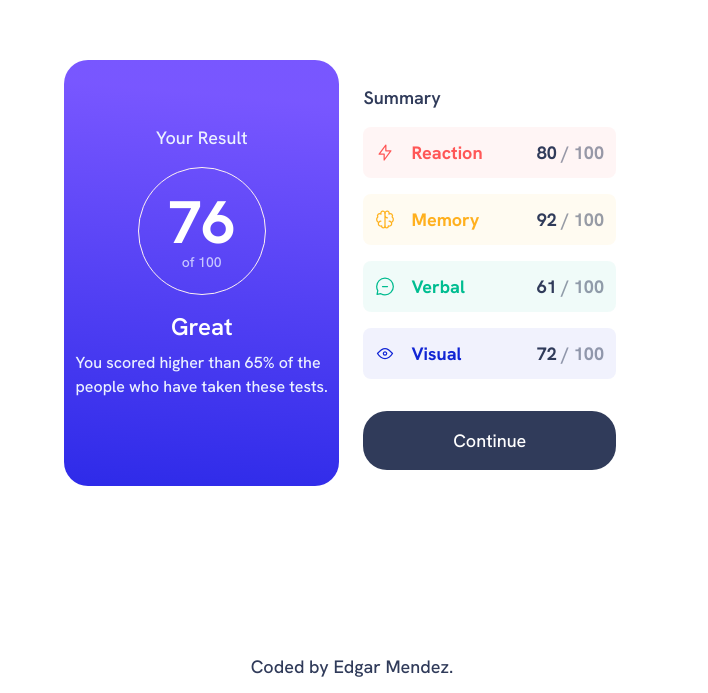
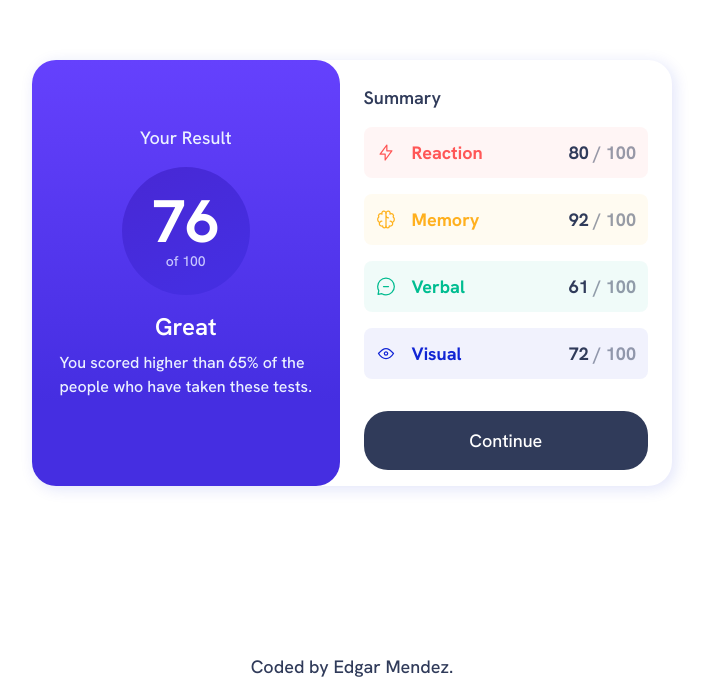
Before and after one commit to R3ptarGreen/Result-Summary, a website: page index.html in a window 1280 px wide. Shown: the part 107-800 px from the top of the page, without its empty margins (288-996 px from the left). Drawn offline with Linux system fonts and the light colour scheme.

Commit message:
style(shadows): Add shadows style Neumorphism on the section with results, Add new colors and gradientes to tailwind.config

```diff
--- a/index.html
+++ b/index.html
@@ -13,14 +13,14 @@
   <title>Results summary component</title>
 </head>
 <body class="text-textBase font-hanken font-500 text-darkGrayBlue">
-  <main class="h-[95vh] flex items-center justify-center">
-    <div class="w-full sm:max-w-xl sm:flex">
-      <section class="flex items-center flex-col bg-gradientSlateRoyalBlue rounded-b-3xl sm:rounded-3xl rounded py-4 w-full sm:justify-center">
+  <main class="h-[95vh] sm:flex items-center justify-center">
+    <div class="w-full sm:max-w-[40rem] sm:flex sm:shadow-blueShadow sm:rounded-3xl">
+      <section class="flex items-center flex-col bg-gradientSlateRoyalBlue rounded-b-3xl sm:rounded-3xl py-4 w-full sm:justify-center">
         <div class="flex flex-col items-center text-center gap-4">
           <h3 class="text-paleBlue">
             Your Result
           </h3>
-        <div class="border border-red-50 flex flex-col items-center rounded-full pt-6 w-32 h-32 text-center">
+        <div class="flex flex-col items-center rounded-full pt-6 w-32 h-32 text-center bg-gradientNeo">
           <h2 class="text-6xl font-700 text-white mx-2">
             76
           </h2>
@@ -94,7 +94,7 @@
           </p>
         </li>
       </ul>
-      <button class="bg-darkGrayBlue py-4 mt-4 rounded-3xl text-white">Continue</button>
+      <button class="bg-darkGrayBlue py-4 mt-4 rounded-3xl text-white hover:bg-gradientSlateRoyalBlue">Continue</button>
     </section>
   </div>
   </main>
--- a/tailwind.config.js
+++ b/tailwind.config.js
@@ -30,7 +30,11 @@ module.exports = {
         700: '700'
       },
       backgroundImage: {
-        gradientSlateRoyalBlue: 'linear-gradient(5deg,hsl(241,81%,54%) 0%, hsl(252,100%,67%) 90%)',
+        gradientSlateRoyalBlue: 'linear-gradient(180deg,#6541fd 0%, #452ee1 80%);',
+        gradientNeo: 'linear-gradient(151deg,#4828d4 0%, #452ee1 80%);'
+      },
+      boxShadow: {
+        blueShadow: '3px 3px 15px 0px hsla(234, 85%, 45%, 0.125)',
       },
     plugins: [],
     },
```
Also changed, not shown: dist/output.css.
